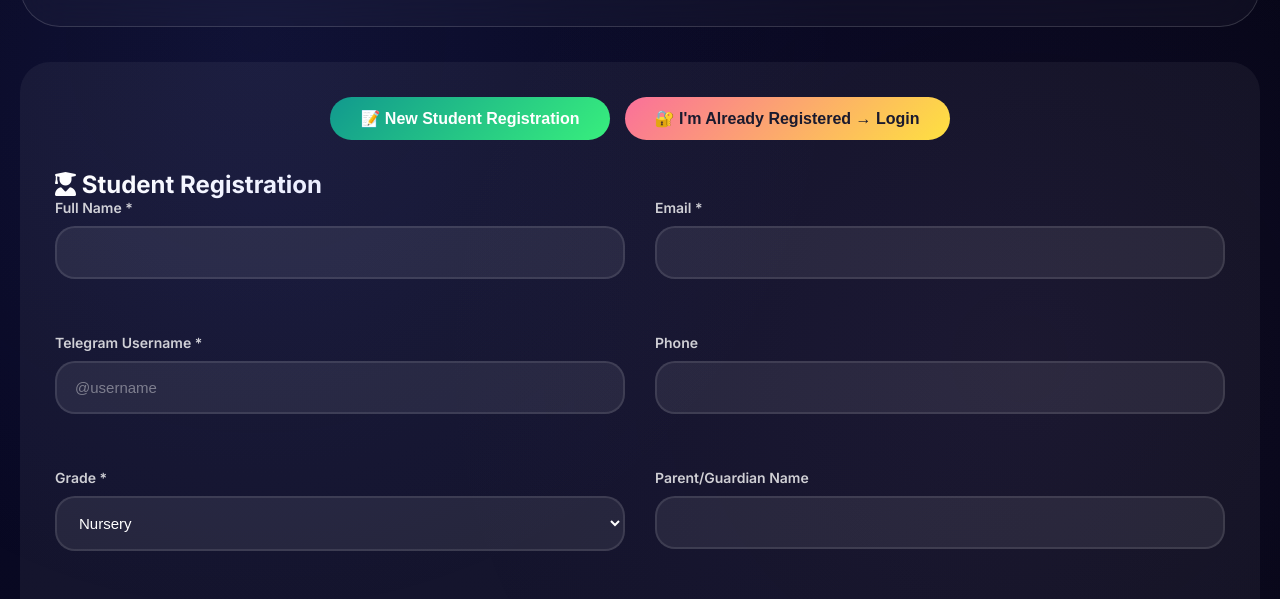
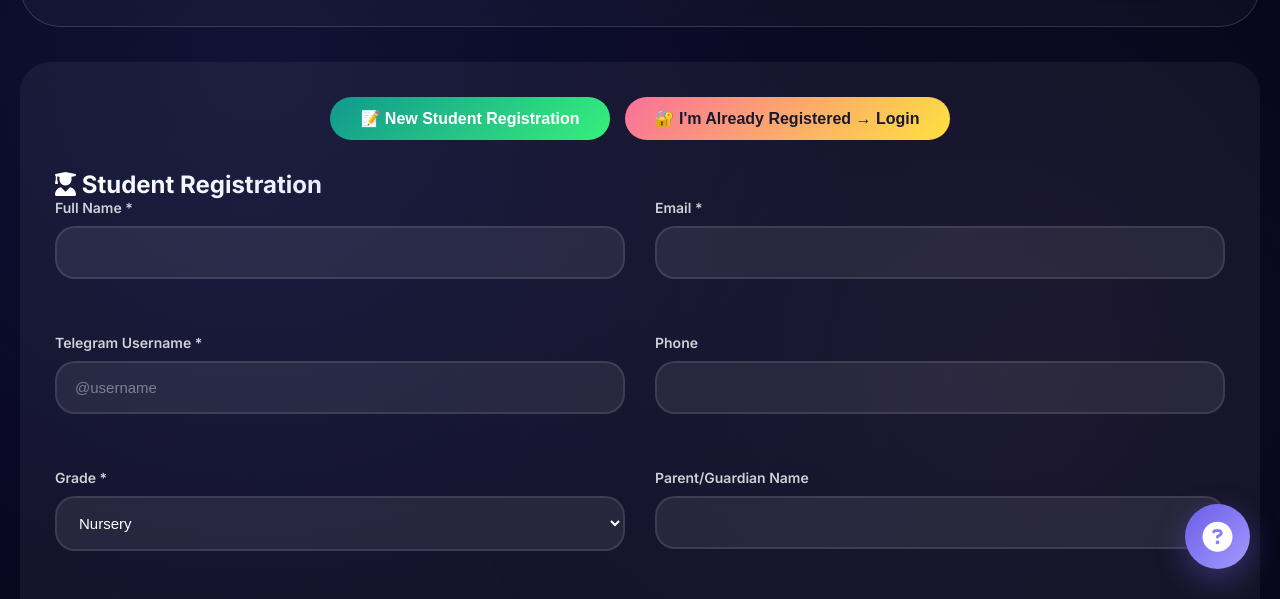
Before and after one commit to mamme234/HAYU-BORII-ACADEMY-, a website: page student.html in a window 1280 px wide. Shown: the part 201-800 px from the top of the page. Drawn offline with nearby package versions, Linux system fonts and the light colour scheme.

Commit message:
Update student.html

```diff
--- a/student.html
+++ b/student.html
@@ -191,8 +191,32 @@
         </footer>
     </div>
 
+    <!-- Ask Button (Floating) -->
+    <a href="ask.html" class="ask-btn-fixed" title="Ask a Question" style="
+        position: fixed;
+        bottom: 30px;
+        right: 30px;
+        background: linear-gradient(135deg, #6c5ce7, #a29bfe);
+        color: white;
+        width: 65px;
+        height: 65px;
+        border-radius: 50%;
+        display: flex;
+        align-items: center;
+        justify-content: center;
+        font-size: 30px;
+        box-shadow: 0 10px 30px rgba(108, 92, 231, 0.4);
+        text-decoration: none;
+        z-index: 999;
+        transition: all 0.3s;
+        border: none;
+        cursor: pointer;
+    ">
+        <i class="fas fa-question-circle"></i>
+    </a>
+
     <script src="https://cdnjs.cloudflare.com/ajax/libs/html2canvas/1.4.1/html2canvas.min.js"></script>
     <script src="js/main.js"></script>
     <script src="js/student.js"></script>
 </body>
-                        </html>
+    </html>
```
